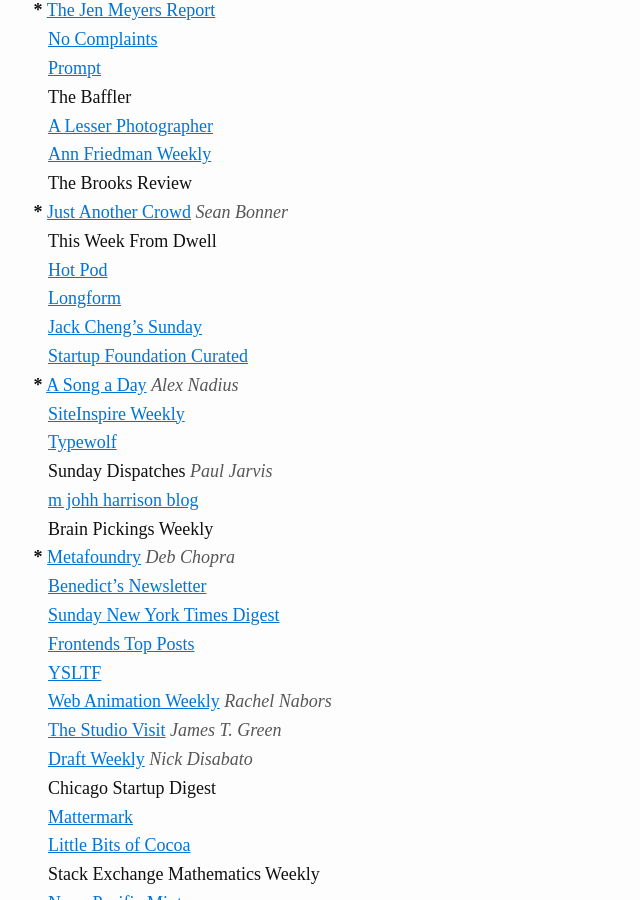
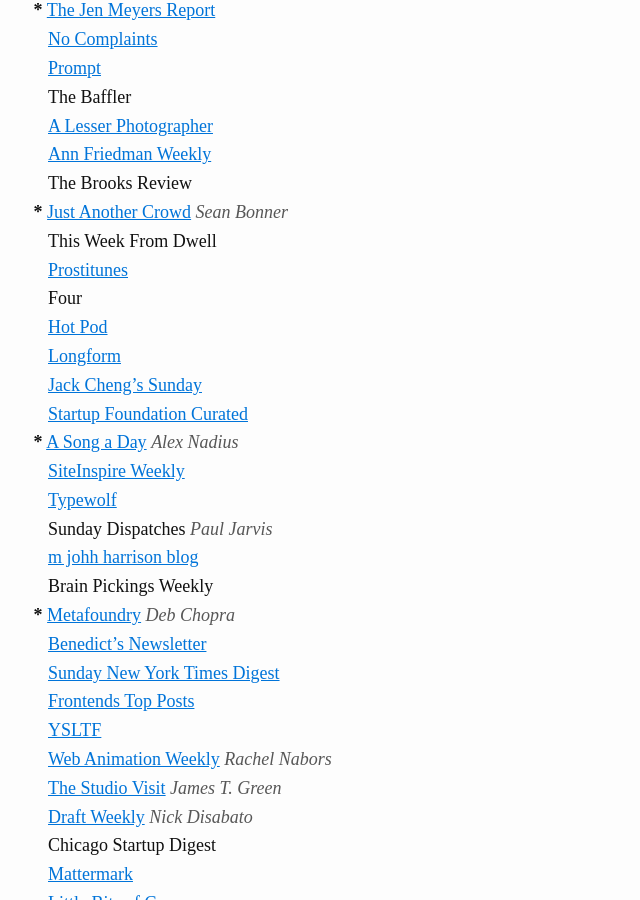
Before and after one commit to joshbeckman/andjosh.github.io, a Jekyll site: the page built from _lists/newsletter-lists.md, in a window 1280 px wide and 900 px high, scrolled down 570 px. Shown: the whole window, without its empty margins (0-640 px from the left). Built offline with Jekyll 4.4.1, drawn with Linux system fonts in a browser that asks for light colours; Markdown is read by kramdown in place of the engine named in the settings.

Commit message:
Update newsletter-lists.md

```diff
--- a/_lists/newsletter-lists.md
+++ b/_lists/newsletter-lists.md
@@ -29,6 +29,8 @@
 - The Brooks Review
 - __*__ [Just Another Crowd](http://tinyletter.com/seanbonner) _Sean Bonner_
 - This Week From Dwell
+- [Prostitunes](http://tinyletter.com/Prostitunes)
+- Four
 - [Hot Pod](http://tinyletter.com/hotpod)
 - [Longform](//longform.org)
 - [Jack Cheng's Sunday](http://jackcheng.com/sunday)
```
